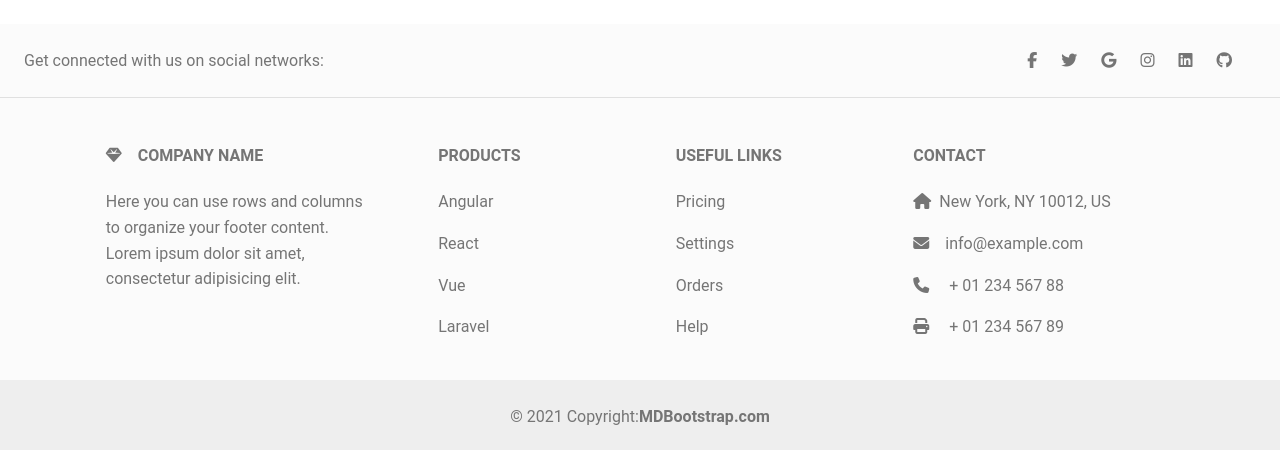
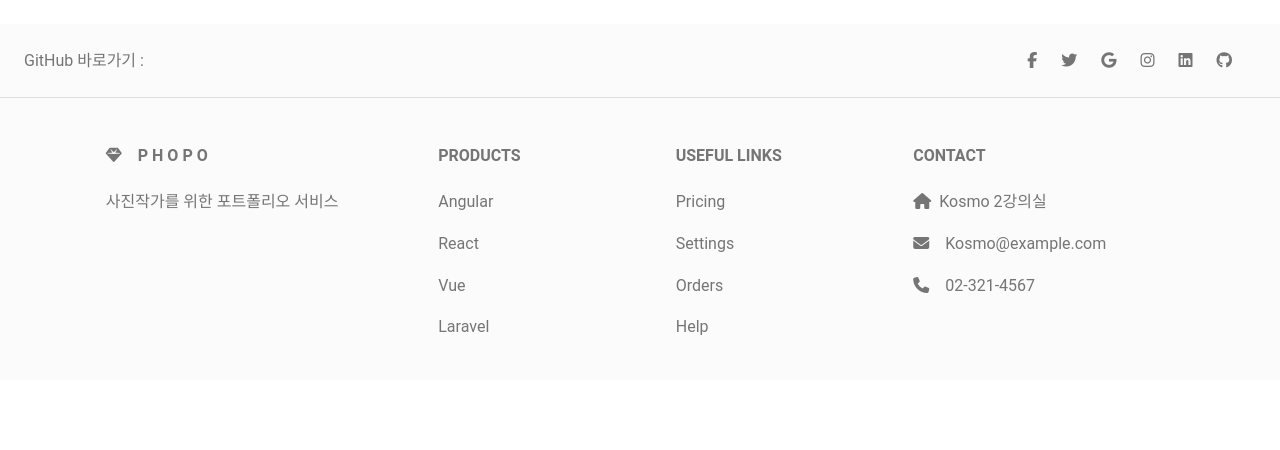
Before and after one commit to Jun02da/final_project_frontend, a React (Create React App) app: page / in a window 1280 px wide. Shown: the part 2128-2578 px from the top of the page. After the commit the page ends 2508 px from the top, so only its background shows below. Built offline with nearby package versions, Linux system fonts and the light colour scheme.

Commit message:
footer 수정

```diff
--- a/src/components/Layout/footer.js
+++ b/src/components/Layout/footer.js
@@ -6,7 +6,7 @@ export default function App() {
     <MDBFooter bgColor='light' className='text-center text-lg-start text-muted'>
       <section className='d-flex justify-content-center justify-content-lg-between p-4 border-bottom'>
         <div className='me-5 d-none d-lg-block'>
-          <span>Get connected with us on social networks:</span>
+          <span>GitHub 바로가기 :</span>
         </div>
 
         <div>
@@ -25,7 +25,7 @@ export default function App() {
           <a href='' className='me-4 text-reset'>
             <MDBIcon fab icon="linkedin" />
           </a>
-          <a href='' className='me-4 text-reset'>
+          <a href='https://github.com/yjhan713/project' className='me-4 text-reset'>
             <MDBIcon fab icon="github" />
           </a>
         </div>
@@ -37,11 +37,10 @@ export default function App() {
             <MDBCol md="3" lg="4" xl="3" className='mx-auto mb-4'>
               <h6 className='text-uppercase fw-bold mb-4'>
                 <MDBIcon icon="gem" className="me-3" />
-                Company name
+                P h o P o
               </h6>
               <p>
-                Here you can use rows and columns to organize your footer content. Lorem ipsum dolor sit amet,
-                consectetur adipisicing elit.
+                사진작가를 위한 포트폴리오 서비스
               </p>
             </MDBCol>
 
@@ -97,29 +96,19 @@ export default function App() {
               <h6 className='text-uppercase fw-bold mb-4'>Contact</h6>
               <p>
                 <MDBIcon icon="home" className="me-2" />
-                New York, NY 10012, US
+                 Kosmo 2강의실
               </p>
               <p>
                 <MDBIcon icon="envelope" className="me-3" />
-                info@example.com
+                 Kosmo@example.com
               </p>
               <p>
-                <MDBIcon icon="phone" className="me-3" /> + 01 234 567 88
-              </p>
-              <p>
-                <MDBIcon icon="print" className="me-3" /> + 01 234 567 89
+                <MDBIcon icon="phone" className="me-3" />02-321-4567
               </p>
             </MDBCol>
           </MDBRow>
         </MDBContainer>
       </section>
-
-      <div className='text-center p-4' style={{ backgroundColor: 'rgba(0, 0, 0, 0.05)' }}>
-        © 2021 Copyright:
-        <a className='text-reset fw-bold' href='https://mdbootstrap.com/'>
-          MDBootstrap.com
-        </a>
-      </div>
     </MDBFooter>
   );
 }
```
